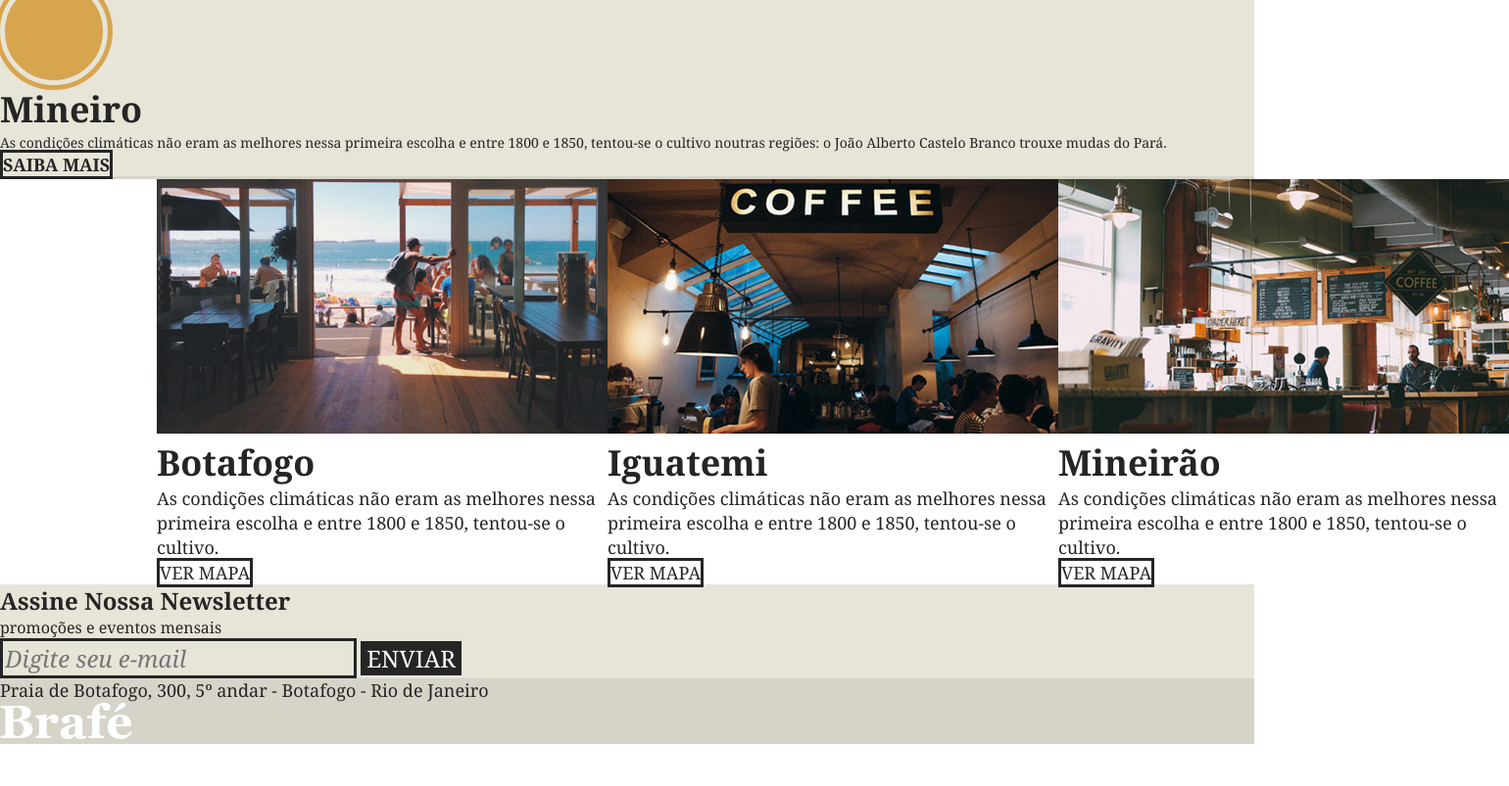
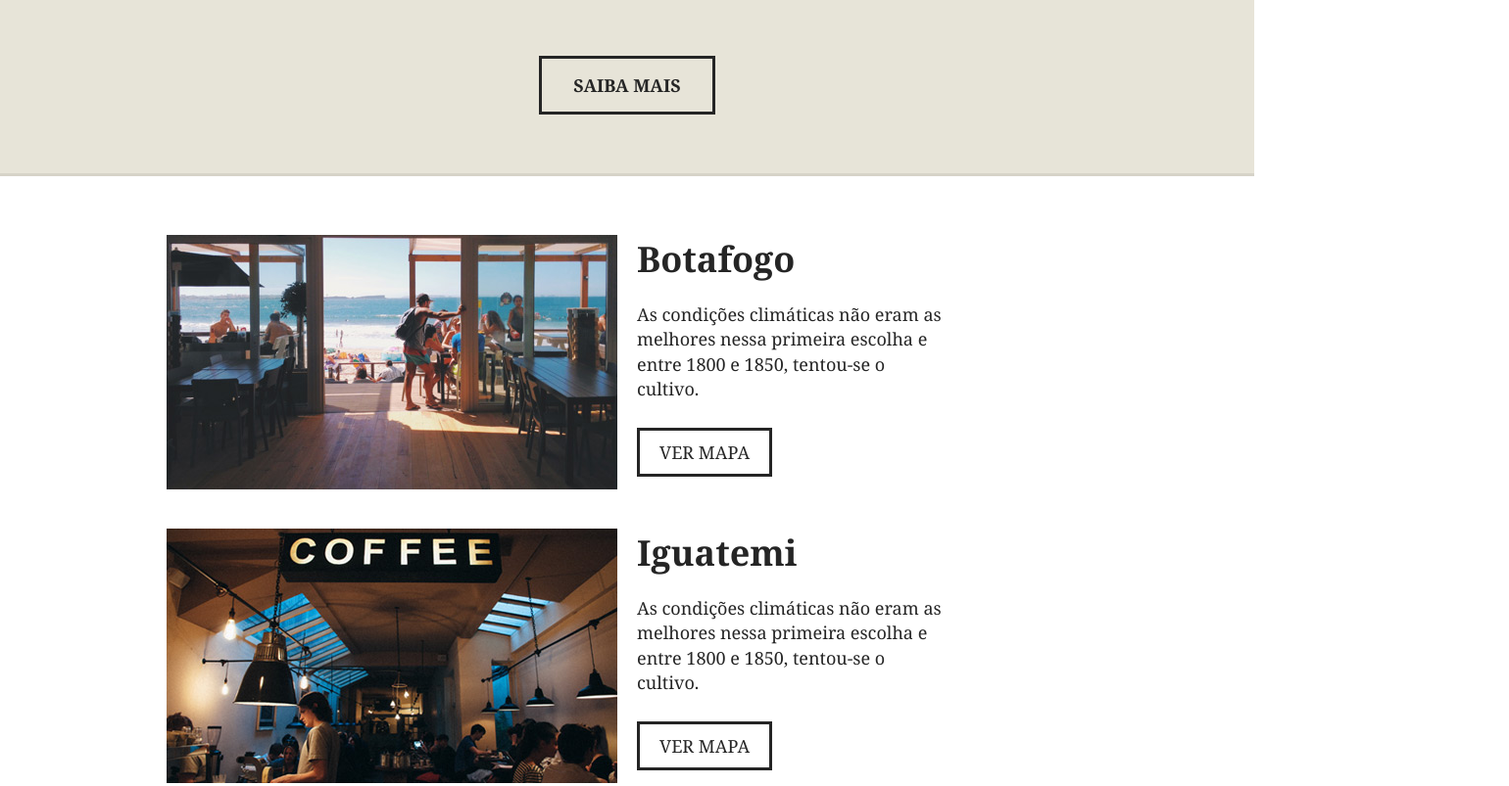
Before and after one commit to vargastm/brafe1-flex, a plain HTML site: page index.html in a window 1280 px wide. Shown: the part 1604-2407 px from the top of the page at 98% size, 1540 px wide, since content can reach past the window. Before the commit the page ends 2364 px from the top, so only its background shows below. Drawn offline with Linux system fonts and the light colour scheme.

Commit message:
Configured products part and locations part

```diff
--- a/assets/css/style.css
+++ b/assets/css/style.css
@@ -123,10 +123,18 @@ body {
 	background: #E7E4D8;
 	border-top: 3px solid #D6D3C8;
   border-bottom: 3px solid #D6D3C8;
+  padding: 60px 0;
+}
+
+.products-item {
+  margin: 0 10px 40px 10px;
+  flex: 1;
 }
 
 .products-item h2 {
   font-size: 2.25em;
+  text-align: center;
+  margin-bottom: 20px;
 }
 
 .products-item h2::before {
@@ -138,6 +146,7 @@ body {
 	border-radius: 50%;
 	border: 5px solid #E7E4D8;
   box-shadow: 0 0 0 5px currentColor;
+  margin: 20px auto;
 }
 
 h2.products-paulista::before {
@@ -165,16 +174,41 @@ h2.products-mineiro::before {
 	font-size: 1.125em;
 	font-weight: bold;
   text-transform: uppercase;
+  display: block;
+  width: 180px;
+  padding: 15px 0;
+  margin: 20px auto 0 auto;
 }
 
 /* Locations */
+.locations {
+  padding: 60px 0;
+}
+
+.location-img, .location-info {
+  flex: 1;
+  margin: 0 10px;
+}
+
+.location-img img {
+  display: block;
+  max-width: 100%;
+}
+
+.location-item {
+  margin-bottom: 40px;
+}
+
 .location-item h2 {
   font-size: 2.25em;
+  margin-bottom: 20px;
 }
 
 .location-item p {
 	font-size: 1.125em;
   line-height: 1.4em;
+  max-width: 320px;
+  margin-bottom: 40px;
 }
 
 .location-item a {
@@ -183,6 +217,7 @@ h2.products-mineiro::before {
 	text-decoration: none;
 	border: 3px solid;
   color: #252525;
+  padding: 10px 20px;
 }
 
 /* Newsletter */
--- a/index.html
+++ b/index.html
@@ -39,7 +39,7 @@
     <p>O café é uma bebida produzida a partir de dos grãos torrados do fruto do cafeeiro. É servido tradicionalmente quente, mas também pode ser consumido gelado. Ele é um estimulante, por possuir cafeína - geralmente 80 a 140 mg para cada 2007 ml dependendo do metodo de preparação.</p>
   </section>
   <section class="products">
-    <div>
+    <div class="container">
       <div class="products-item">
         <h2 class="products-paulista">Paulista</h2>
         <p>As condições climáticas não eram as melhores nessa primeira escolha e entre 1800 e 1850, tentou-se o cultivo noutras regiões: o João Alberto Castelo Branco trouxe mudas do Pará.</p>
@@ -55,31 +55,34 @@
     </div>
     <a href="#" class="products-button">Saiba Mais</a>
   </section>
-  <section class="locations container">
-    <div class="location-item">
+  <section class="locations">
+    <div class="location-item container">
+      <div class="location-img">
         <img src="assets/images/botafogo.jpg" alt="Brafé unidade Botafogo">
-      <div>
+      </div>
+      <div class="location-info">
         <h2>Botafogo</h2>
-        <p>As condições climáticas não eram as melhores nessa primeira escolha e entre 1800 e 1850, tentou-se o cultivo.
-        </p>
+        <p>As condições climáticas não eram as melhores nessa primeira escolha e entre 1800 e 1850, tentou-se o cultivo.</p>
         <a href="#">Ver Mapa</a>
       </div>
     </div>
-    <div class="location-item">
+    <div class="location-item container">
+      <div class="location-img">
         <img src="assets/images/iguatemi.jpg" alt="Brafé unidade Iguatemi">
-        <div>
+      </div>
+      <div class="location-info">
         <h2>Iguatemi</h2>
-          <p>As condições climáticas não eram as melhores nessa primeira escolha e entre 1800 e 1850, tentou-se o cultivo.
-          </p>
+        <p>As condições climáticas não eram as melhores nessa primeira escolha e entre 1800 e 1850, tentou-se o cultivo.</p>
         <a href="#">Ver Mapa</a>
       </div>
     </div>
-      <div class="location-item">
+    <div class="location-item container">
+      <div class="location-img">
         <img src="assets/images/mineirao.jpg" alt="Brafé unidade Mineirão">
-        <div>
+      </div>
+      <div class="location-info">
         <h2>Mineirão</h2>
-          <p>As condições climáticas não eram as melhores nessa primeira escolha e entre 1800 e 1850, tentou-se o cultivo.
-          </p>
+        <p>As condições climáticas não eram as melhores nessa primeira escolha e entre 1800 e 1850, tentou-se o cultivo.</p>
         <a href="#">Ver Mapa</a>
       </div>
     </div>
```
Lines whose indentation alone changed are shown as unchanged.
